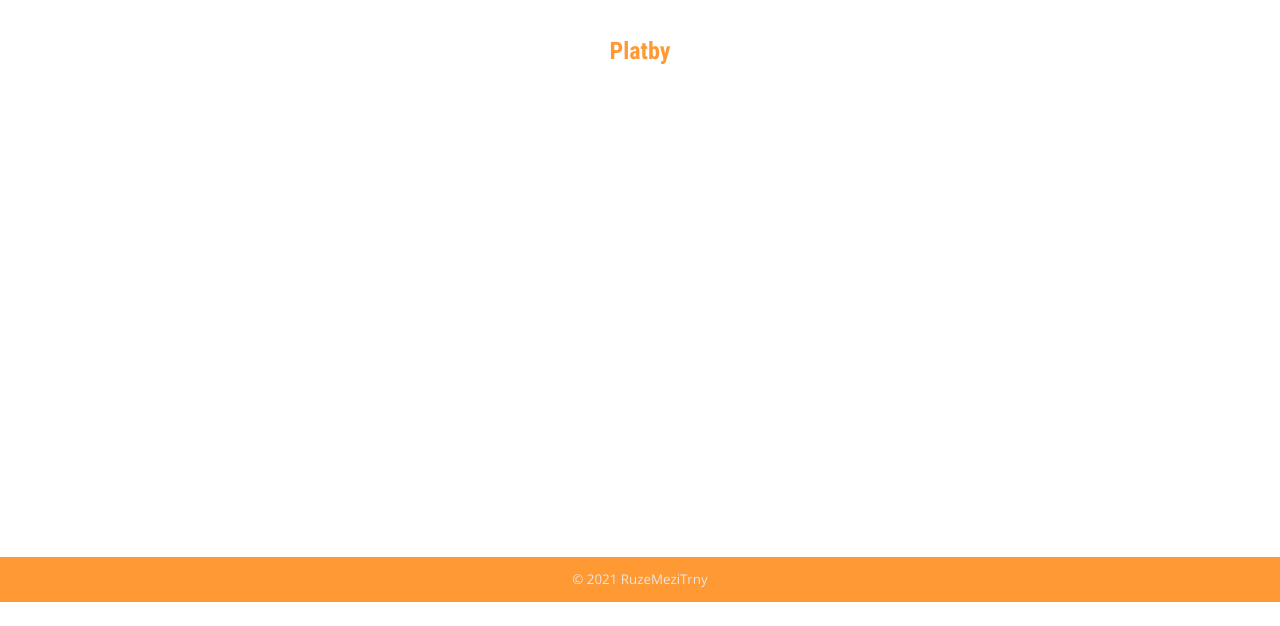
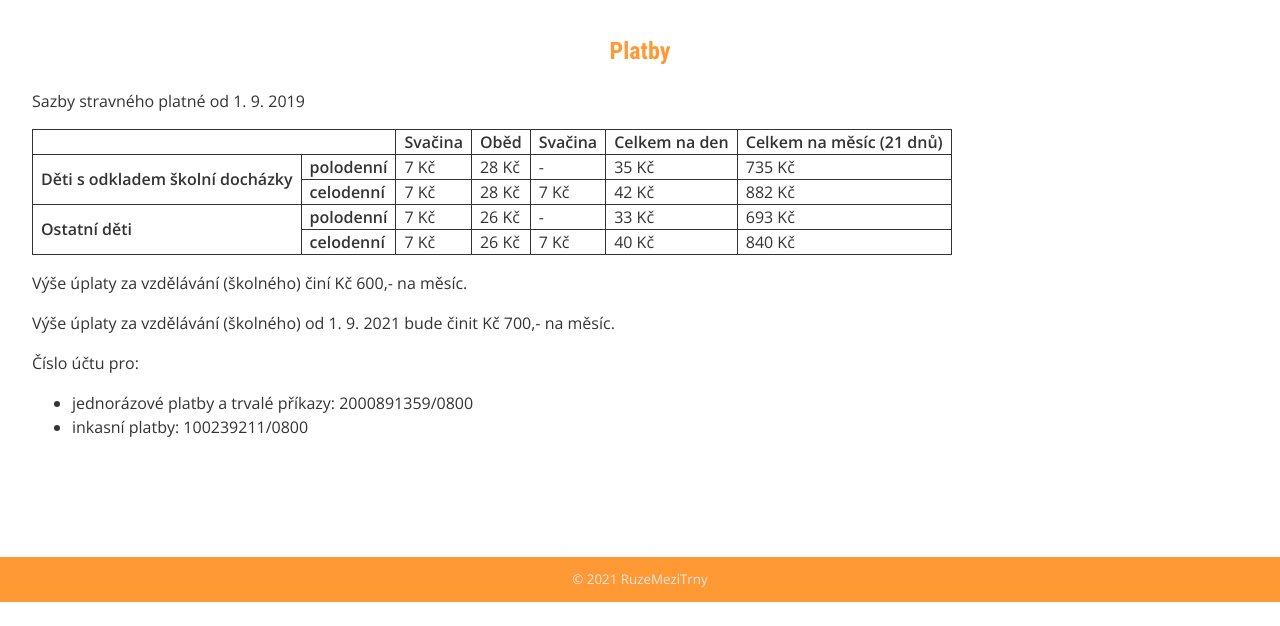
Before and after one commit to RuzeMeziTrny/materska-skola, an Eleventy site: page pro-rodice/platby.html in a window 1280 px wide. Shown: the part 174-800 px from the top of the page. Built offline with nearby package versions, Linux system fonts and the light colour scheme; Eleventy itself is replaced by a stand-in of ours; files that its build step writes are made by us from their sources.

Commit message:
payment section

```diff
--- a/_includes/layouts/payment.njk
+++ b/_includes/layouts/payment.njk
@@ -6,6 +6,8 @@
   <section class="payment">
     <h1>Platby</h1>
 
+    {{ content | safe }}
+
   </section>
 
 </main>
--- a/css/_for-parents.scss
+++ b/css/_for-parents.scss
@@ -23,3 +23,13 @@
     }
   }
 }
+
+.payment {
+  table,
+  th,
+  td {
+    border: 1px solid $color-dark;
+    border-collapse: collapse;
+    padding: 0 0.5em;
+  }
+}
--- a/pro-rodice/platby.html
+++ b/pro-rodice/platby.html
@@ -2,3 +2,58 @@
 layout: layouts/payment.njk
 title: MŠ Parmská | Pro rodiče
 ---
+
+<p>Sazby stravného platné od 1. 9. 2019</p>
+<table>
+  <tr>
+    <th scope="colgroup" colspan="2"></th>
+    <th scope="col">Svačina</th>
+    <th scope="col">Oběd</th>
+    <th scope="col">Svačina</th>
+    <th scope="col">Celkem na den</th>
+    <th scope="col">Celkem na měsíc (21 dnů)</th>
+  </tr>
+  <tr>
+    <th scope="rowgroup" rowspan="2" class="payment__th--wider">Děti s odkladem školní docházky</th>
+    <th scope="row">polodenní</th>
+    <td>7 Kč</td>
+    <td>28 Kč</td>
+    <td>-</td>
+    <td>35 Kč</td>
+    <td>735 Kč</td>
+  </tr>
+  <tr>
+    <th scope="row">celodenní</th>
+    <td>7 Kč</td>
+    <td>28 Kč</td>
+    <td>7 Kč</td>
+    <td>42 Kč</td>
+    <td>882 Kč</td>
+  </tr>
+  <tr>
+    <th scope="rowgroup" rowspan="2" class="payment__th--wider">Ostatní děti</th>
+    <th scope="row">polodenní</th>
+    <td>7 Kč</td>
+    <td>26 Kč</td>
+    <td>-</td>
+    <td>33 Kč</td>
+    <td>693 Kč</td>
+  </tr>
+  <tr>
+
+    <th scope="row">celodenní</th>
+    <td>7 Kč</td>
+    <td>26 Kč</td>
+    <td>7 Kč</td>
+    <td>40 Kč</td>
+    <td>840 Kč</td>
+  </tr>
+</table>
+
+<p>Výše úplaty za vzdělávání (školného) činí Kč 600,- na měsíc.</p>
+<p>Výše úplaty za vzdělávání (školného) od 1. 9. 2021 bude činit Kč 700,- na měsíc.</p>
+<p>Číslo účtu pro:</p>
+<ul>
+  <li>jednorázové platby a trvalé příkazy: 2000891359/0800</li>
+  <li>inkasní platby: 100239211/0800</li>
+</ul>
```
Also changed, not shown: css/styles.css, 1 other file.
